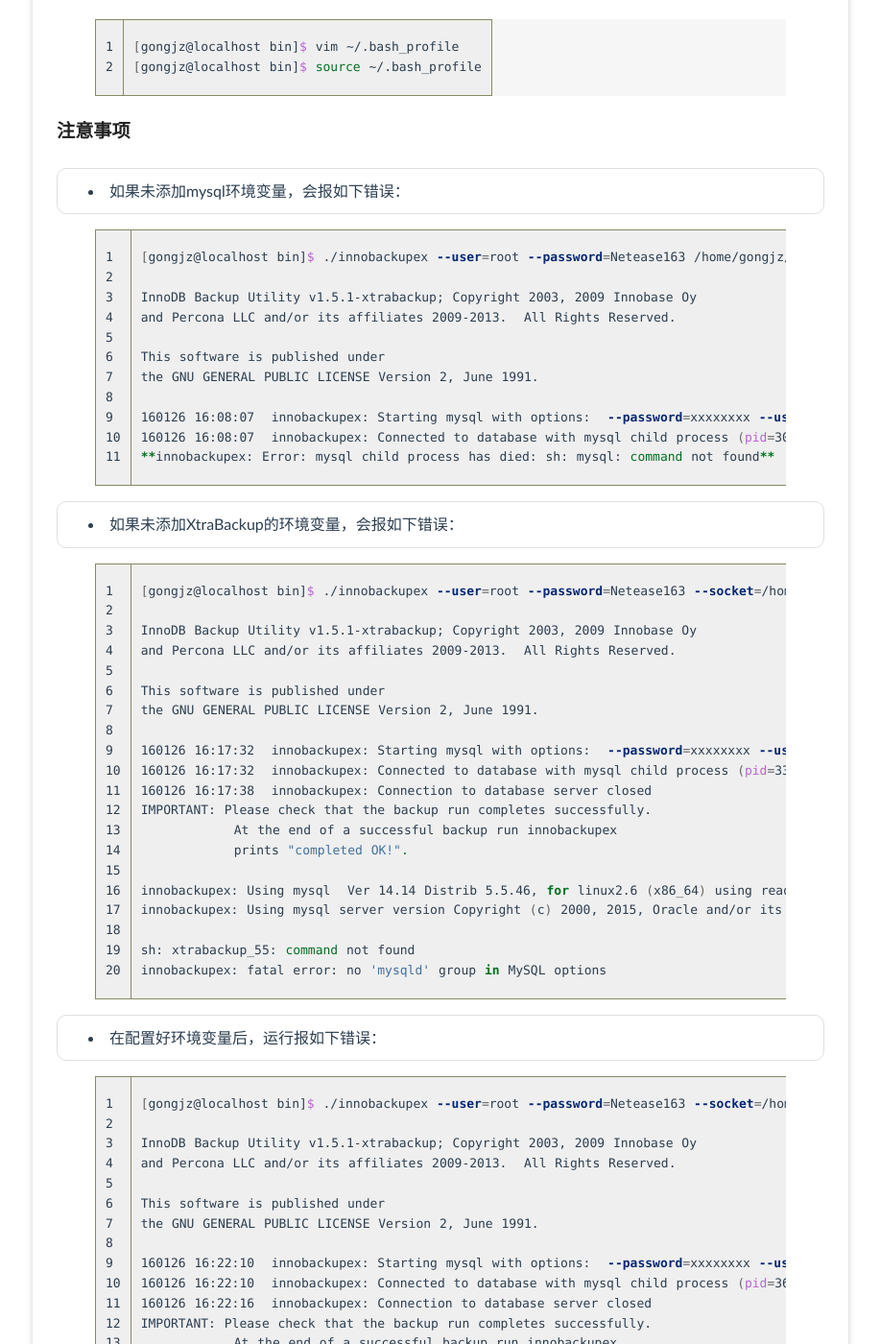
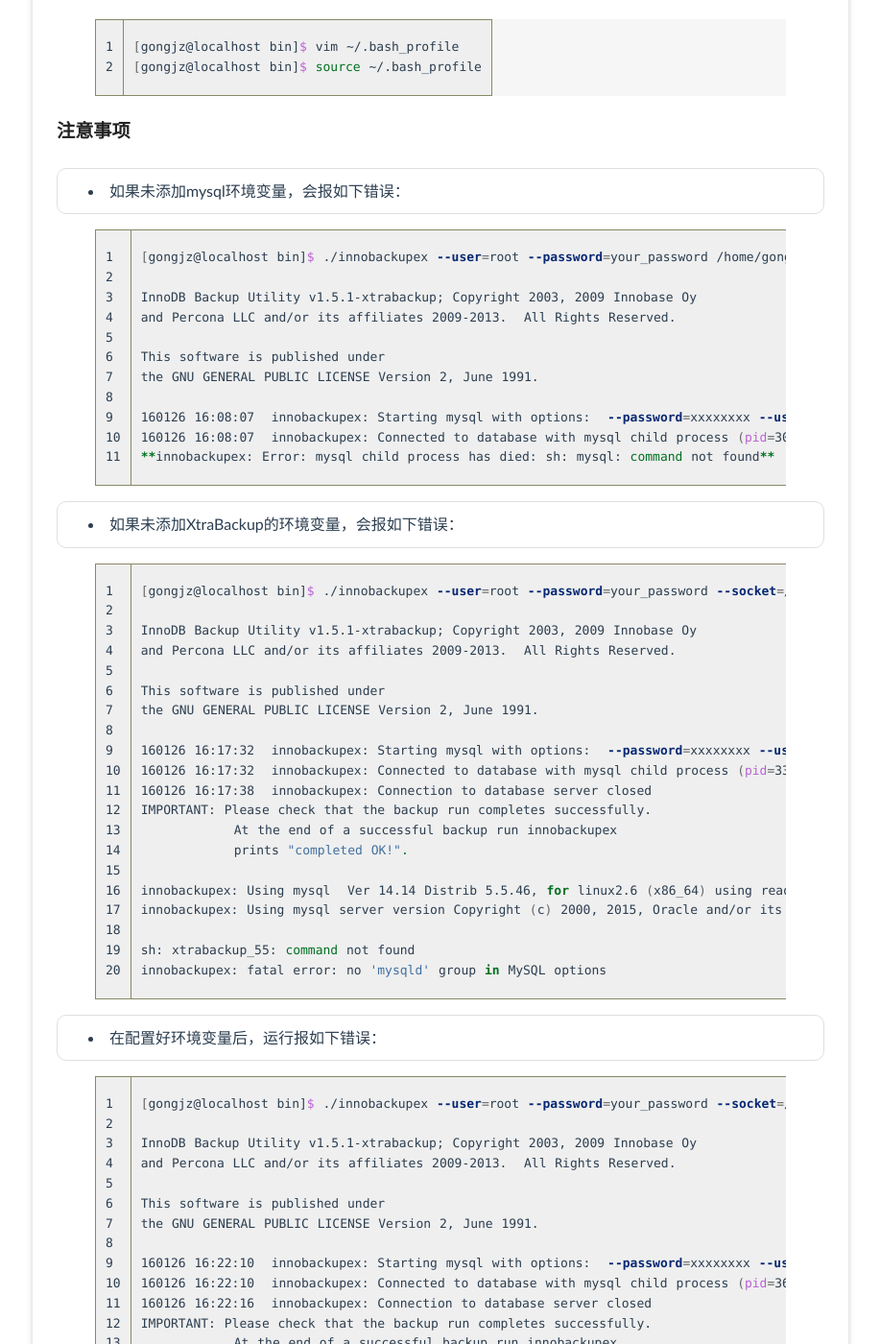
Before and after one commit to jzoe/post, a Jekyll site: the page built from _posts/2016-01-26-percona-xtrabackup.md, in a window 1280 px wide and 1400 px high, scrolled down 1088 px. Shown: the whole window at 96% size, without its empty margins (181-1098 px from the left). Built offline with Jekyll 4.4.1, drawn with Linux system fonts in a browser that asks for light colours; Markdown is read by kramdown in place of the engine named in the settings; comment, search, counter and statistics services are not loaded.

Commit message:
fix bugs of password released

```diff
--- a/_posts/2016-01-26-percona-xtrabackup.md
+++ b/_posts/2016-01-26-percona-xtrabackup.md
@@ -48,7 +48,7 @@ XtraBackup提供了多种安装方式，在其文档的[安装页][2]中有详
 * 如果未添加mysql环境变量，会报如下错误：
 
 {% highlight bash linenos %}
-[gongjz@localhost bin]$ ./innobackupex --user=root --password=Netease163 /home/gongjz/backup/
+[gongjz@localhost bin]$ ./innobackupex --user=root --password=your_password /home/gongjz/backup/
 
 InnoDB Backup Utility v1.5.1-xtrabackup; Copyright 2003, 2009 Innobase Oy
 and Percona LLC and/or its affiliates 2009-2013.  All Rights Reserved.
@@ -64,7 +64,7 @@ the GNU GENERAL PUBLIC LICENSE Version 2, June 1991.
 * 如果未添加XtraBackup的环境变量，会报如下错误：
 
 {% highlight bash linenos %}
-[gongjz@localhost bin]$ ./innobackupex --user=root --password=Netease163 --socket=/home/gongjz/tmp/mysql.sock /home/gongjz/backup/
+[gongjz@localhost bin]$ ./innobackupex --user=root --password=your_password --socket=/home/gongjz/tmp/mysql.sock /home/gongjz/backup/
 
 InnoDB Backup Utility v1.5.1-xtrabackup; Copyright 2003, 2009 Innobase Oy
 and Percona LLC and/or its affiliates 2009-2013.  All Rights Reserved.
@@ -89,7 +89,7 @@ innobackupex: fatal error: no 'mysqld' group in MySQL options
 * 在配置好环境变量后，运行报如下错误：
 
 {% highlight bash linenos %}
-[gongjz@localhost bin]$ ./innobackupex --user=root --password=Netease163 --socket=/home/gongjz/tmp/mysql.sock /home/gongjz/backup/
+[gongjz@localhost bin]$ ./innobackupex --user=root --password=your_password --socket=/home/gongjz/tmp/mysql.sock /home/gongjz/backup/
 
 InnoDB Backup Utility v1.5.1-xtrabackup; Copyright 2003, 2009 Innobase Oy
 and Percona LLC and/or its affiliates 2009-2013.  All Rights Reserved.
@@ -153,7 +153,7 @@ innobackupex: Error: ibbackup child process has died at ./innobackupex line 386.
 发现是xtrabackup在未指定配置文件路径`--defaults-file=/home/gongjz/etc/my.cnf`时，会使用默认选项，故将`/var/lib/mysql`当做`datadir`。所以给它添加该配置文件参数后，可正常运行：
 
 {% highlight bash linenos %}
-[gongjz@localhost ~]$ innobackupex --defaults-file=/home/gongjz/etc/my.cnf --user=root --password=Netease163 -socket=/home/gongjz/tmp/mysql.sock /home/gongjz/backup/
+[gongjz@localhost ~]$ innobackupex --defaults-file=/home/gongjz/etc/my.cnf --user=root --password=your_password -socket=/home/gongjz/tmp/mysql.sock /home/gongjz/backup/
 
 InnoDB Backup Utility v1.5.1-xtrabackup; Copyright 2003, 2009 Innobase Oy
 and Percona LLC and/or its affiliates 2009-2013.  All Rights Reserved.
```
